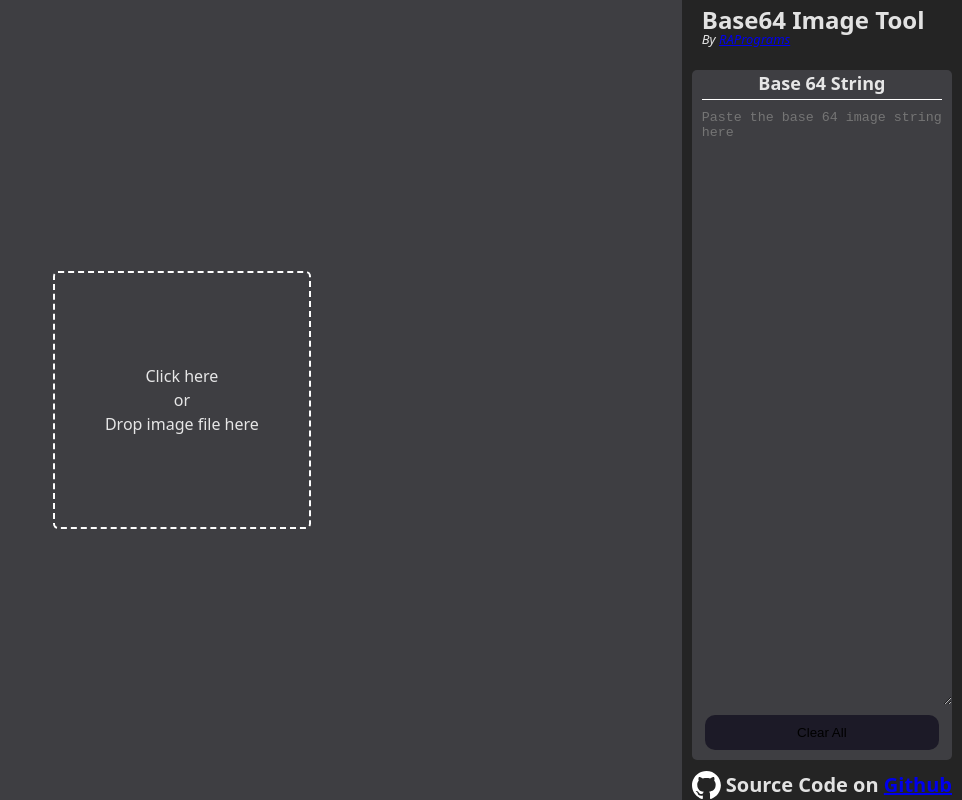
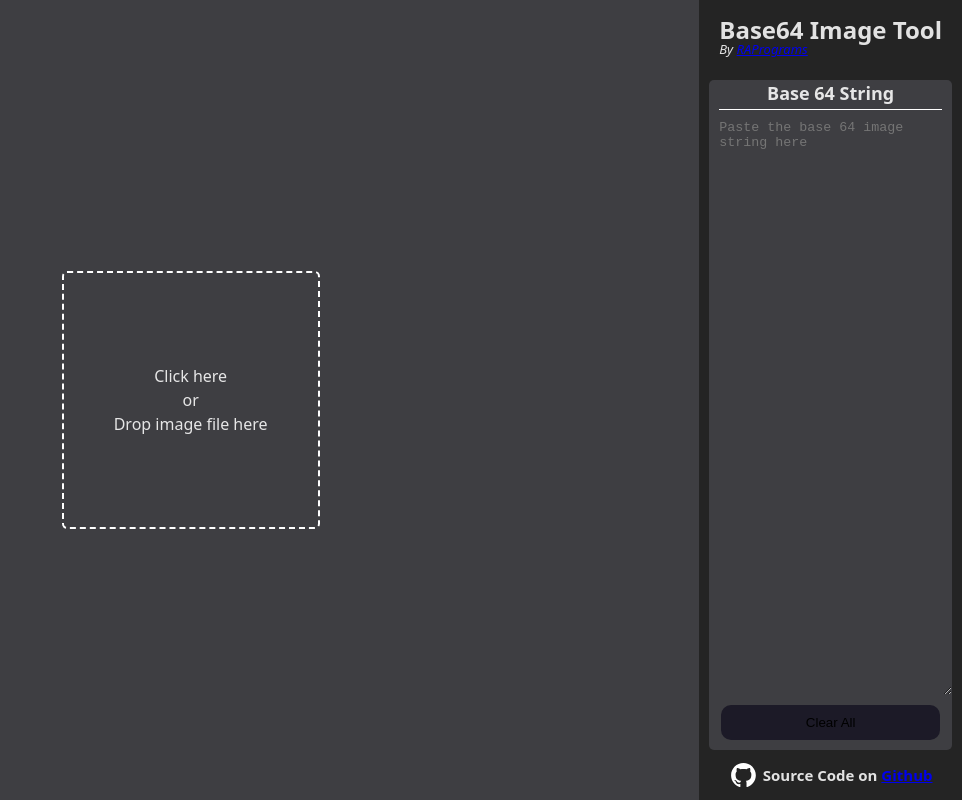
Before and after one commit to RAPrograms/Base64-Image-Tool, a Svelte app: page / in a window 1280 px wide. Shown: the whole page, without its empty margins (318-1280 px from the left). Built offline with nearby package versions, Linux system fonts and the light colour scheme; no server answers.

Commit message:
Added space at to and bottom of sidebar

```diff
--- a/src/components/Footer.svelte
+++ b/src/components/Footer.svelte
@@ -14,16 +14,18 @@
 
 <style lang="scss">
     footer{
+        justify-content: center;
+        align-items: center;
+        margin-bottom: 10px;
+        font-size: 15px;
         display: flex;
+        padding: 3px;
+        height: 30px;
         gap: 5px;
-        align-items: center;
-        height: 30px;
-        font-size: 20px;
 
         & > :global(svg){
             height: 100%;
             aspect-ratio: 1/1;
         }
-
     }
 </style>
--- a/src/components/Header.svelte
+++ b/src/components/Header.svelte
@@ -8,11 +8,12 @@
 
 <style lang="scss">
     header{
+        margin-top: 10px;
         padding: 10px;
 
         & > h1{
+            font-size: x-large;
             line-height: 20px;
-            font-size: x-large;
         }
 
         & > div{
```
